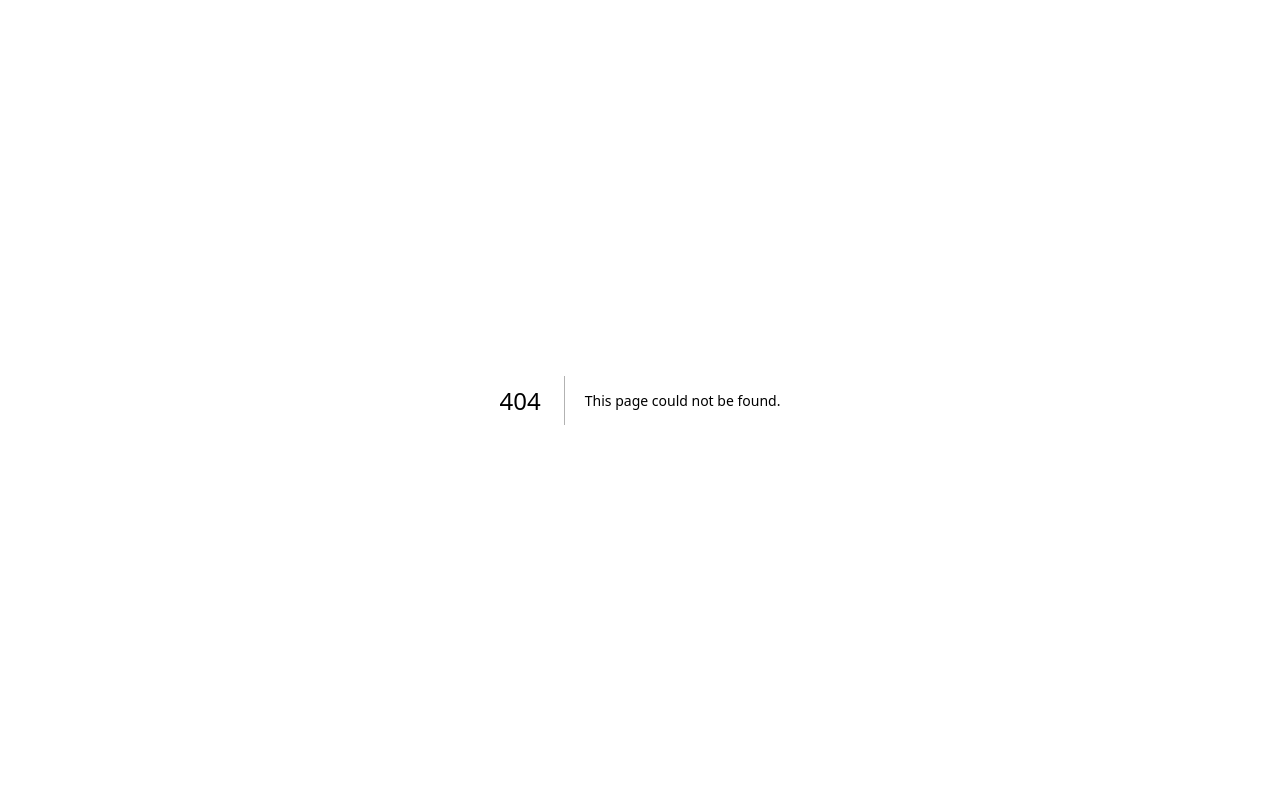
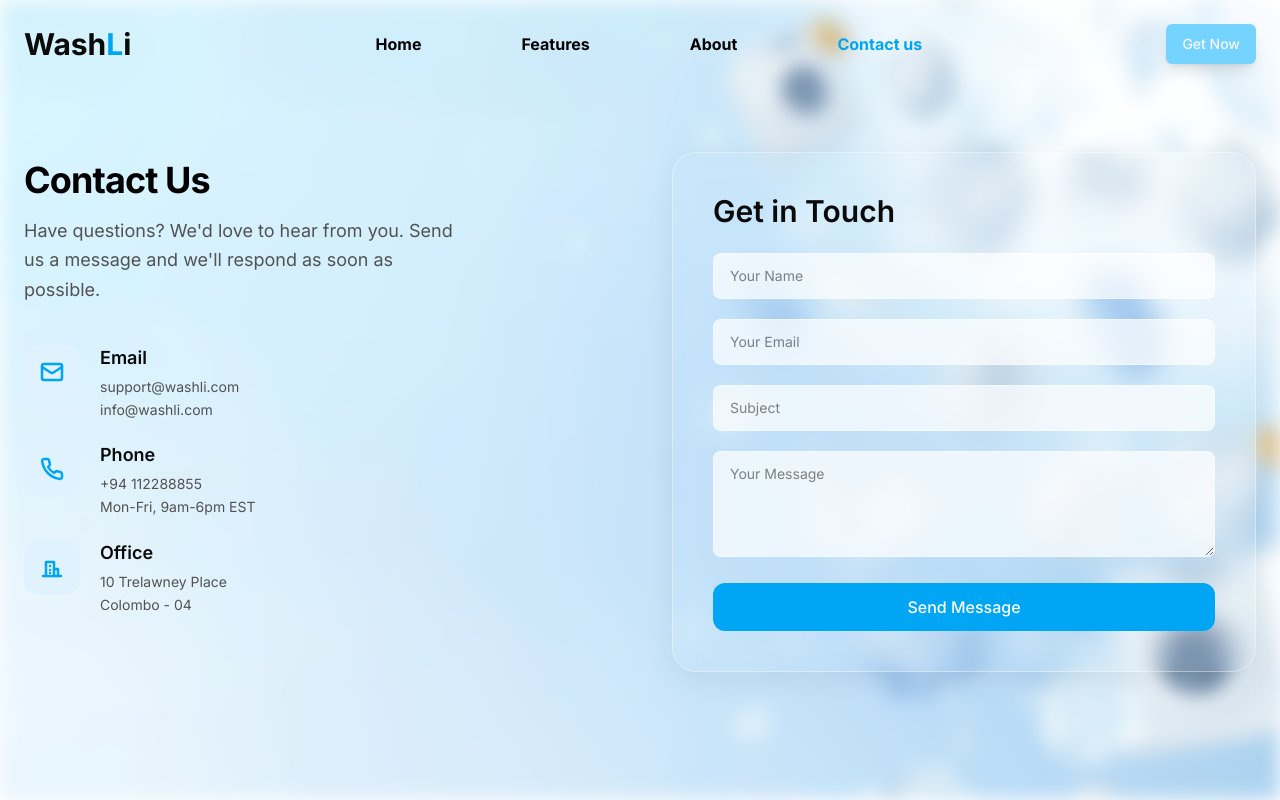
Before and after one commit to WashLi-Labs/washli-home, a Next.js app: page /contact in a window 1280 px wide. Before the commit this address had no page. Built offline with nearby package versions, Linux system fonts and the light colour scheme.

Commit message:
contact us page

```diff
--- /dev/null
+++ b/app/contact/page.tsx
@@ -0,0 +1,287 @@
+"use client";
+import React, { useState } from "react";
+import Link from "next/link";
+import NavLinks from "@/components/nav-links";
+import { Button } from "@/components/ui/button";
+
+interface FieldState {
+  name: string;
+  email: string;
+  subject: string;
+  message: string;
+}
+
+const initialState: FieldState = {
+  name: "",
+  email: "",
+  subject: "",
+  message: "",
+};
+
+export default function ContactPage() {
+  const [fields, setFields] = useState<FieldState>(initialState);
+  const [submitting, setSubmitting] = useState(false);
+  const [sent, setSent] = useState(false);
+
+  const update =
+    (key: keyof FieldState) =>
+    (e: React.ChangeEvent<HTMLInputElement | HTMLTextAreaElement>) => {
+      setFields((f) => ({ ...f, [key]: e.target.value }));
+    };
+
+  const validEmail = (email: string) =>
+    /^[^\s@]+@[^\s@]+\.[^\s@]+$/.test(email);
+
+  const handleSubmit = async (e: React.FormEvent) => {
+    e.preventDefault();
+    if (!fields.name || !fields.email || !fields.message) return;
+    if (!validEmail(fields.email)) return;
+    setSubmitting(true);
+    // Simulate network request. Replace with real API endpoint later.
+    await new Promise((r) => setTimeout(r, 800));
+    setSubmitting(false);
+    setSent(true);
+    setFields(initialState);
+  };
+
+  return (
+    <main className="min-h-screen relative overflow-hidden">
+      {/* Background image + blur layer */}
+      <div
+        className="absolute inset-0 bg-[url('/background.png')] bg-cover bg-center blur-[10px]"
+        aria-hidden
+      />
+      {/* Light overlay to soften */}
+      <div className="absolute inset-0 bg-white/30" aria-hidden />
+
+      <div className="relative z-10">
+        {/* Navigation */}
+        <nav className="max-w-7xl mx-auto px-6 py-6 flex items-center justify-between">
+          <div className="flex items-center space-x-2">
+            <Link href="/" className="text-3xl font-bold">
+              Wash<span className="text-sky-500">L</span>i
+            </Link>
+          </div>
+          <NavLinks />
+          <Button className="bg-sky-300 hover:bg-sky-400 text-black font-bold px-4 py-3 rounded-[25px] shadow-lg transition-all hover:shadow-xl hover:scale-[1.02]">
+            Get Now
+          </Button>
+        </nav>
+
+        {/* Changed py-20 to py-12 to move everything up */}
+        <div className="mx-auto max-w-7xl px-6 py-12 md:py-16">
+
+          {/* Main Grid: 2 Columns */}
+          <div className="grid md:grid-cols-2 gap-12 md:gap-16 items-start">
+
+            {/* LEFT COLUMN: Text + Icons */}
+            <div className="flex flex-col h-full pt-2">
+              <div className="mb-10">
+                <h1 className="text-2xl md:text-4xl font-bold tracking-tight mb-4 text-black">
+                  Contact Us
+                </h1>
+                <p className="max-w-md text-base md:text-lg text-neutral-600 leading-relaxed">
+                  Have questions? We&apos;d love to hear from you. Send us a
+                  message and we&apos;ll respond as soon as possible.
+                </p>
+              </div>
+
+              {/* Contact Icons Section */}
+              <div className="space-y-5">
+                <ContactItem
+                  icon={<EmailIcon />}
+                  title="Email"
+                  lines={["support@washli.com", "info@washli.com"]}
+                />
+                <ContactItem
+                  icon={<PhoneIcon />}
+                  title="Phone"
+                  lines={["+94 112288855", "Mon-Fri, 9am-6pm EST"]}
+                />
+                <ContactItem
+                  icon={<OfficeIcon />}
+                  title="Office"
+                  lines={["10 Trelawney Place", "Colombo - 04"]}
+                />
+              </div>
+            </div>
+
+            {/* RIGHT COLUMN: Form */}
+            {/* Removed negative margins so it aligns perfectly with the left column */}
+            <div className="relative w-full">
+              <div className="rounded-3xl bg-white/550 backdrop-blur-md border border-white/40 shadow-[0_8px_30px_rgb(0,0,0,0.06)] p-8 md:p-10">
+                <h2 className="text-2xl md:text-3xl font-semibold mb-6">
+                  Get in Touch
+                </h2>
+                <form onSubmit={handleSubmit} className="space-y-5">
+                  <Input
+                    label="Your Name"
+                    value={fields.name}
+                    onChange={update("name")}
+                    required
+                  />
+                  <Input
+                    type="email"
+                    label="Your Email"
+                    value={fields.email}
+                    onChange={update("email")}
+                    required
+                    invalid={fields.email !== "" && !validEmail(fields.email)}
+                  />
+                  <Input
+                    label="Subject"
+                    value={fields.subject}
+                    onChange={update("subject")}
+                  />
+                  <TextArea
+                    label="Your Message"
+                    value={fields.message}
+                    onChange={update("message")}
+                    required
+                    rows={4}
+                  />
+                  <button
+                    type="submit"
+                    disabled={submitting}
+                    className="w-full rounded-xl bg-sky-500 hover:bg-sky-600 text-white font-medium py-3 transition-colors disabled:opacity-60 disabled:cursor-not-allowed"
+                  >
+                    {submitting
+                      ? "Sending..."
+                      : sent
+                      ? "Message Sent"
+                      : "Send Message"}
+                  </button>
+                  {sent && (
+                    <p className="text-sm text-green-600 text-center">
+                      Thank you! We received your message.
+                    </p>
+                  )}
+                </form>
+              </div>
+            </div>
+          </div>
+        </div>
+      </div>
+    </main>
+  );
+}
+
+interface ContactItemProps {
+  icon: React.ReactNode;
+  title: string;
+  lines: string[];
+}
+
+function ContactItem({ icon, title, lines }: ContactItemProps) {
+  return (
+    <div className="flex items-start gap-5">
+      <div className="h-14 w-14 flex items-center justify-center rounded-2xl bg-sky-100 text-sky-500 shrink-0">
+        {icon}
+      </div>
+      <div>
+        <h3 className="font-semibold mb-1 text-lg">{title}</h3>
+        {lines.map((l) => (
+          <p key={l} className="text-sm text-neutral-600 leading-relaxed">
+            {l}
+          </p>
+        ))}
+      </div>
+    </div>
+  );
+}
+
+interface InputProps extends React.InputHTMLAttributes<HTMLInputElement> {
+  label: string;
+  invalid?: boolean;
+}
+function Input({ label, invalid, ...rest }: InputProps) {
+  return (
+    <div className="space-y-1">
+      <input
+        aria-label={label}
+        placeholder={label}
+        {...rest}
+        className={`w-full rounded-lg bg-white/70 px-4 py-3 text-sm outline-none ring-1 ring-transparent focus:ring-sky-400 transition ${
+          invalid ? "border border-red-400" : "border border-white/40"
+        }`}
+      />
+      {invalid && <p className="text-xs text-red-500">Enter a valid email.</p>}
+    </div>
+  );
+}
+
+interface TextAreaProps
+  extends React.TextareaHTMLAttributes<HTMLTextAreaElement> {
+  label: string;
+}
+function TextArea({ label, ...rest }: TextAreaProps) {
+  return (
+    <textarea
+      aria-label={label}
+      placeholder={label}
+      {...rest}
+      className="w-full rounded-lg bg-white/70 px-4 py-3 text-sm outline-none border border-white/40 ring-1 ring-transparent focus:ring-sky-400 transition"
+    />
+  );
+}
+
+function EmailIcon() {
+  return (
+    <svg
+      width="24"
+      height="24"
+      viewBox="0 0 24 24"
+      fill="none"
+      stroke="currentColor"
+      strokeWidth="2.5" // Increased thickness
+      strokeLinecap="round"
+      strokeLinejoin="round"
+    >
+      <rect width="20" height="16" x="2" y="4" rx="2" />
+      <path d="m22 7-8.97 5.7a1.94 1.94 0 0 1-2.06 0L2 7" />
+    </svg>
+  );
+}
+
+function PhoneIcon() {
+  return (
+    <svg
+      width="24"
+      height="24"
+      viewBox="0 0 24 24"
+      fill="none"
+      stroke="currentColor"
+      strokeWidth="2.5" // Increased thickness
+      strokeLinecap="round"
+      strokeLinejoin="round"
+    >
+      <path d="M22 16.92v3a2 2 0 0 1-2.18 2 19.79 19.79 0 0 1-8.63-3.07 19.5 19.5 0 0 1-6-6 19.79 19.79 0 0 1-3.07-8.67A2 2 0 0 1 4.11 2h3a2 2 0 0 1 2 1.72 12.84 12.84 0 0 0 .7 2.81 2 2 0 0 1-.45 2.11L8.09 10a16 16 0 0 0 6 6l1.36-1.27a2 2 0 0 1 2.11-.45 12.84 12.84 0 0 0 2.81.7A2 2 0 0 1 22 16.92z" />
+    </svg>
+  );
+}
+
+function OfficeIcon() {
+  return (
+    <svg
+      width="24"
+      height="24"
+      viewBox="0 0 24 24"
+      fill="none"
+      stroke="currentColor"
+      strokeWidth="2.5" // Increased thickness
+      strokeLinecap="round"
+      strokeLinejoin="round"
+    >
+      {/* Base line */}
+      <path d="M3 21h18" />
+      {/* Tall building on left */}
+      <path d="M6 21V7h8v14" />
+      {/* Shorter annex on right */}
+      <path d="M14 14h4v7" />
+      {/* Windows (Dots/Lines) */}
+      <path d="M10 11h.01" />
+      <path d="M10 15h.01" />
+      <path d="M10 18h.01" />
+    </svg>
+  );
+}
--- a/components/nav-links.tsx
+++ b/components/nav-links.tsx
@@ -19,7 +19,7 @@ export const NavLinks: React.FC<NavLinksProps> = ({
     { label: "Home", href: "/" },
     { label: "Features", href: "/features" },
     { label: "About", href: "/about" },
-    { label: "Contact us", href: "#contact" },
+    { label: "Contact us", href: "/contact" },
   ],
   className = "hidden md:flex items-center",
   spacingClass = "space-x-25",
```
